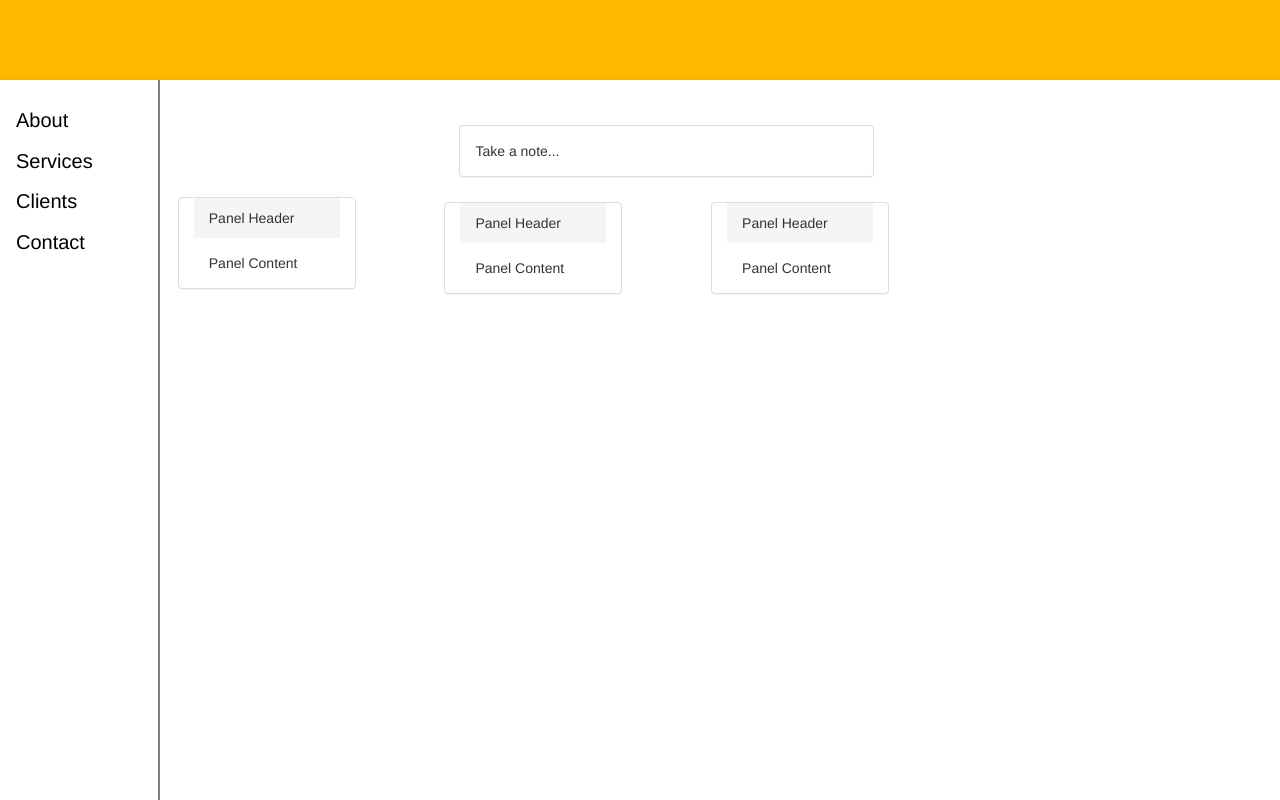
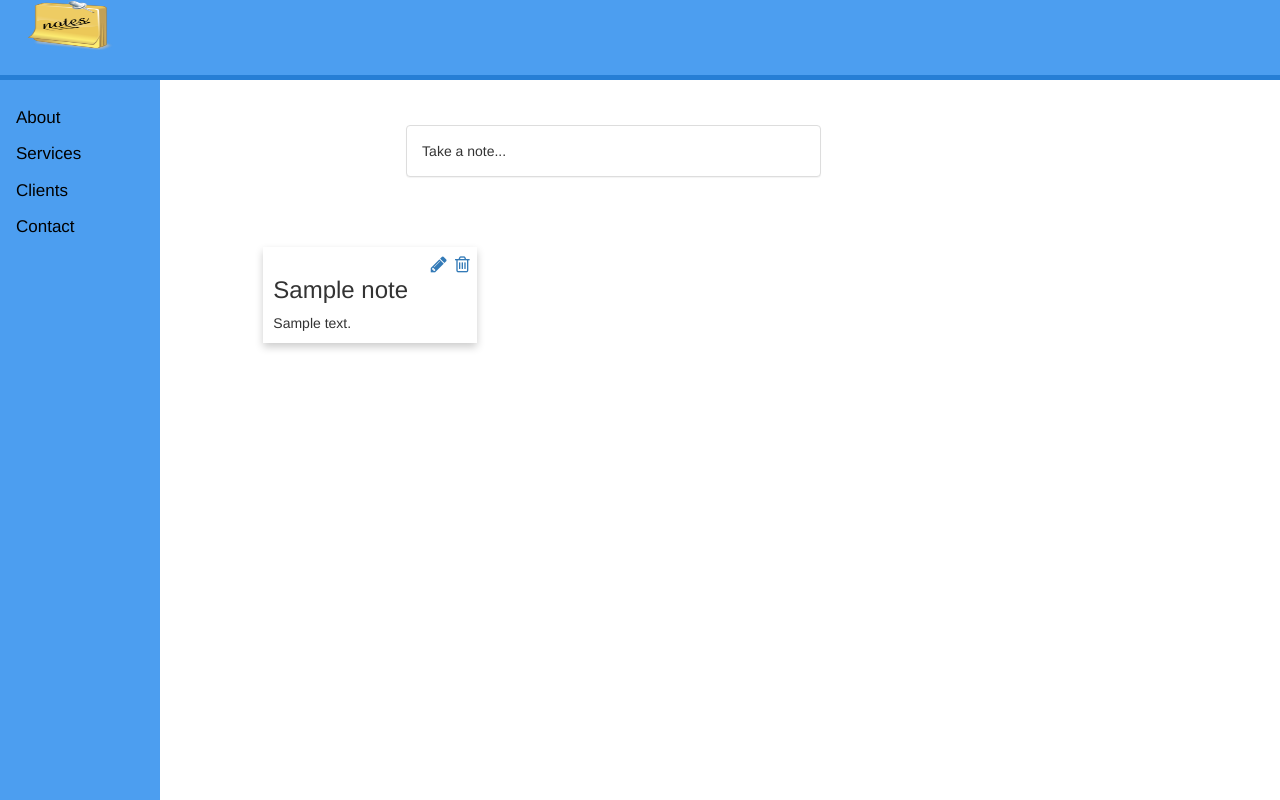
Before and after one commit to vidyah-cuelogic/cherrypy-repo, a Python web app: template templates/index.html in a window 1280 px wide. Run offline with Jinja, Linux system fonts and the light colour scheme; the template is opened without the code that fills it: most values are stand-ins (such as "Sample title", 1, 10 or a date in 2020); some libraries are stand-ins or nearby versions.

Commit message:
add update delete data in Notes table

```diff
--- a/requirements.txt
+++ b/requirements.txt
@@ -1,2 +1,4 @@
 cherrypy==3.8.0
 Jinja2==2.7.3
+SQLAlchemy==1.1.15
+psycopg2==2.7.3.2
--- a/static/css/style.css
+++ b/static/css/style.css
@@ -1,21 +1,35 @@
 html {
   font-size: 24px;
   color: black;
-}
-header{
-	border-bottom: solid  5px rgb(255, 180, 0);
-}
-#nav{
-	position: fixed;
-	width: 100%;
-	height: 10%;
-	background: rgb(255, 187, 0);
 }
 
 body {
     font-family: "Lato", sans-serif;
 }
 
+.main {
+    margin-left: 160px; /* Same as the width of the sidenav */
+    font-size: 28px; /* Increased text to enable scrolling */
+    padding: 0px 10px;
+}
+
+ /* header css */
+header{
+	border-bottom: 5px solid #267ED5;
+}
+#nav{
+	position: fixed;
+	width: 100%;
+	height: 10%;
+	background: #4C9EF0;
+}
+#nav img{
+    width: 100px;
+    height: 50px;
+    margin-left: 20px;
+}
+
+ /* side nav css */
 .sidenav {
     height: 100%;
     width: 160px;
@@ -25,23 +39,66 @@ body {
     left: 0;
     overflow-x: hidden;
     padding-top: 20px;
-    border-right:  solid 2px gray;
+    background: #4C9EF0 ;
 }
 
 .sidenav a {
     padding: 6px 8px 6px 16px;
     text-decoration: none;
-    font-size: 20px;
+    font-size: 17px;
     color: black;
     display: block;
 }
 
 .sidenav a:hover {
-    background-color: gray;
+    background: rgb(16, 108, 200);
+    color: white;
 }
 
-.main {
-    margin-left: 160px; /* Same as the width of the sidenav */
-    font-size: 28px; /* Increased text to enable scrolling */
-    padding: 0px 10px;
+
+ /* cards css */
+.section {
+    position: relative;
+    display: inline-block;
 }
+.card {
+    box-shadow: 0 4px 8px 0 rgba(0,0,0,0.2);
+    transition: 0.3s;
+    width: 20%;
+    height: 30%;
+    margin-left : 50px;
+    margin-top : 50px;
+    float: left;
+    padding: 10px;
+
+}
+
+.card:hover {
+    box-shadow: 0 8px 16px 0 rgba(0,0,0,0.2);
+}
+
+.edit_note_icon {
+    padding-top: 7px;
+    padding-right: 30px;
+    position: absolute;
+    right: 0;
+    top: 0;
+    float:left;
+}
+.delete_note_icon {
+    padding-top: 7px;
+    padding-right: 7px;
+    position: absolute;
+    right: 0;
+    top: 0;
+}
+
+ /* edit modal css */
+input.error , textarea.error{
+    border-color:#F10202;
+    box-shadow: none;
+
+}
+#modal_title{
+    font-size: 22px;
+}
--- a/static/js/notes.js
+++ b/static/js/notes.js
@@ -2,12 +2,95 @@ var notesServices = (function($) {
 
 	var addNotes = function(){
 
-		var postdata = {note: $("#note_content").text()} ;
+		var postdata = {
+			title: $("#note_title").text() ,
+			note: $("#note_content").text()
+		};
         $.post('/submit', postdata, function(data) {
             // and set the title with the result
-            console.log(data)
+            $("#edit").hide();
+            $("#editable").show();
+            location.reload();
            });
-        return false ;
+        return false;
+	}
+
+	var showModal = function(index){
+		var id = $("#note_id_"+index).val(),
+			title = $("#title_"+index).html(),
+			body = $("#body_"+index).html();
+		$("#modal_note_id").val(id);
+		$("#modal_title").val(title);
+		$("#modal_body").val(body);
+		$("#myModal").modal()
+	}
+
+
+	var updateNotes = function(){
+
+		$("#modal_title").removeClass('error');
+		$("#modal_body").removeClass('error');
+
+		if(!$('#modal_title')[0].checkValidity() ){
+			$("#modal_title").addClass('error');
+			return;
+		}
+		if(!$('#modal_body')[0].checkValidity() ){
+			$("#modal_body").addClass('error');
+			return;
+		}
+
+		var postdata = {
+			note_id: $("#modal_note_id").val() ,
+			title: $("#modal_title").val() ,
+			note: $("#modal_body").val()
+		} ;
+
+        $.post('/update_data', postdata, function(data) {
+            // and set the title with the result
+            location.reload();
+           });
+        return false;
+	}
+
+	var deleteNotes = function(index){
+		var postdata = {
+			note_id: $("#note_id_"+index).val()
+		} ;
+        $.post('/delete_data', postdata, function(data) {
+            // and set the title with the result
+            location.reload();
+           });
+        return false;
+	}
+
+	// var fetchAll_notes = function(){
+
+	// 	var postdata = {
+	// 	}
+ //        $.post('/all_notes', postdata, function(data) {
+ //            // and set the title with the result
+ //            console.log(data.data)
+ //            // all_notes
+	// 						// <div class="panel panel-default section">
+	// 						// 	<div class="edit_note"><a href="#" data-toggle="modal" data-target="#myModal"><i class="fa fa-pencil fa-lg"></i></a></div>
+	// 						//     <div class="panel-heading">{{ note.title }}</div>
+	// 						//     <div class="panel-body">{{ note.note }}</div>
+	// 				  //   	</div>
+
+ //           });
+ //        return false;
+	// }
+
+
+
+	var service = {};
+	service.addNotes = addNotes;
+	service.showModal = showModal;
+	service.updateNotes = updateNotes;
+	service.deleteNotes = deleteNotes;
+	return service;
+})(jQuery);
 
 
 
@@ -32,8 +115,3 @@ var notesServices = (function($) {
 		//         }
 
 		// });
-	}
-	var service = {};
-	service.addNotes = addNotes
-	return service;
-})(jQuery);
--- a/templates/index.html
+++ b/templates/index.html
@@ -5,7 +5,7 @@
 	  <link rel="stylesheet" type="text/css" href="/static/css/style.css">
 
 	  <link rel="stylesheet" type="text/css" href="/static/bootstrap/css/bootstrap.min.css">
-
+	  <link rel="stylesheet" href="https://cdnjs.cloudflare.com/ajax/libs/font-awesome/4.7.0/css/font-awesome.min.css">
 	  <script type="text/javascript" src="/static/js/jquery.min.js"></script>
 	  <script type="text/javascript" src="/static/js/notes.js"></script>
 	  <script type="text/javascript" src="/static/bootstrap/js/bootstrap.min.js"></script>
@@ -16,6 +16,9 @@
 	<div class="container-fluid" id="main" >
 		<div class="row">
 		 	<header id="nav">
+		 	<a href="test.html">
+			 <img src="/static/images/notes.png" alt="note" style="float:left";>
+			</a>
 			</header>
 		</div>
 
@@ -28,9 +31,9 @@
 				  <a href="#contact">Contact</a>
 
 			</div>
-			<div class="col-md-10 " class="main">
+			<div class="col-md-10 col-md-offset-2" class="main">
 				<div class="row">
-					<div class="col-md-5 col-md-offset-5">
+					<div class="col-md-5 col-md-offset-2">
 						<div class="panel panel-default" contentEditable="true"  id="editable">
 						  <div class="panel-body">Take a note...</div>
 						</div>
@@ -44,22 +47,22 @@
 						</div>
 					</div>
 				</div>
-				<div class="row">
-					<div class="panel-group">
 
-					    <div class="panel panel-default col-md-2 col-md-offset-2">
-					      <div class="panel-heading">Panel Header</div>
-					      <div class="panel-body">Panel Content</div>
-					    </div>
-					    <div class="panel panel-default col-md-2 col-md-offset-1">
-					      <div class="panel-heading">Panel Header</div>
-					      <div class="panel-body">Panel Content</div>
-					    </div>
-					    <div class="panel panel-default col-md-2 col-md-offset-1">
-					      <div class="panel-heading">Panel Header</div>
-					      <div class="panel-body">Panel Content</div>
-					    </div>
-					  </div>
+				<div class="row ">
+						{% set index = 0 %}
+						{% for note in notes %}
+
+							<div class="card section">
+							  <input type="text" id="note_id_{{index}}" name="note_id" value="{{note.id}}" hidden/>
+							    <h3><div id="title_{{index}}">{{ note.title }}</div></h3>
+							    <div id="body_{{index}}">{{ note.note }}</div>
+							    <div >
+							    	<div class="edit_note_icon"><a href="#" onclick="notesServices.showModal({{index}})"><i class="fa fa-pencil fa-lg"></i></a></div>
+							    	<div class="delete_note_icon"><a href="#" onclick="notesServices.deleteNotes({{index}})"><i class="fa fa-trash-o fa-lg"></i></a></div>
+							    </div>
+							</div>
+					    	{% set index = index + 1 %}
+						{% endfor %}
 				</div>
 
 			</div>
@@ -70,13 +73,30 @@
 		      <div class="modal-content">
 		        <div class="modal-header">
 		          <button type="button" class="close" data-dismiss="modal">&times;</button>
-		          <h4 class="modal-title">Modal Header</h4>
+		          <input type="text" id="modal_note_id" name="modal_note_id" hidden />
+		          <h3 class="modal-title" id="lineModalLabel">Edit Note</h3>
 		        </div>
 		        <div class="modal-body">
-		          <p>This is a small modal.</p>
+		        	<form>
+		        		<div class="form-group">
+		        			<label>Title :</label>
+		        			<input type="text" id="modal_title" name="note_title" required="true" />
+		        		</div>
+		        		<div class="form-group">
+		        			<label>Desciption :</label>
+		        			 <textarea  id="modal_body" rows="7" cols="40" required="true"></textarea>
+		        		</div>
+		        	</form>
 		        </div>
 		        <div class="modal-footer">
-		          <button type="button" class="btn btn-default" data-dismiss="modal">Close</button>
+		        	<div class="btn-group btn-group-justified" role="group" arial-label = "group button">
+		        		<div class="btn-group" role="group">
+		        			<button type="button" class="btn btn-default" data-dismiss="modal">Close</button>
+		        		</div>
+		        		<div class="btn-group" role="group">
+		        			<button type="button" class="btn btn-default" onclick="notesServices.updateNotes()" >Update</button>
+		        		</div>
+		        	</div>
 		        </div>
 		      </div>
 		    </div>
@@ -86,6 +106,11 @@
 
 </body>
 <script type="text/javascript">
+	// $( document ).ready(function() {
+	//     console.log( "ready!" );
+	//     notesServices.fetchAll_notes();
+	// });
+
 	$("#edit").hide();
 
 
```
Also changed, not shown: app.py (+29 -29 lines), static/images/notes.png (added).
